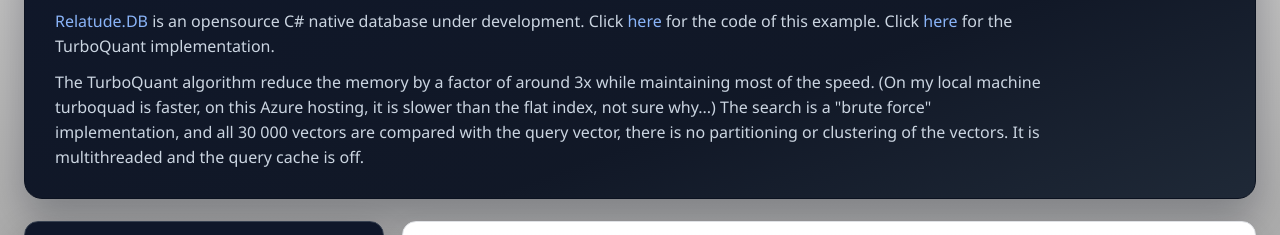
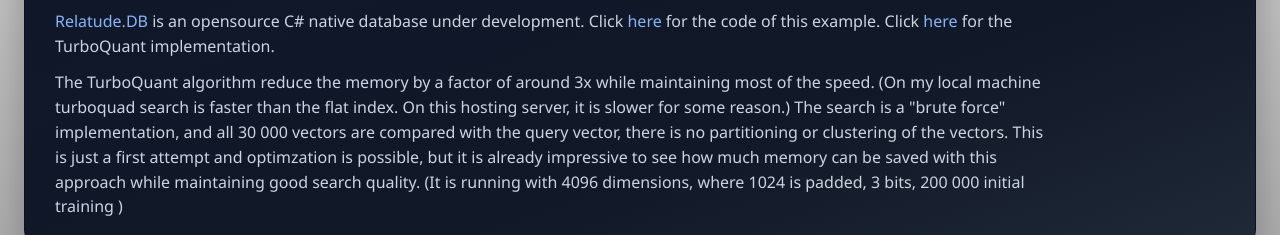
Before and after one commit to Relatude/Relatude.DB.TurboQuantDemo, a plain HTML site: page wwwroot/index.html in a window 1280 px wide. Shown: the part 181-416 px from the top of the page. Drawn offline with Linux system fonts and the light colour scheme.

Commit message:
Update index.html

```diff
--- a/wwwroot/index.html
+++ b/wwwroot/index.html
@@ -12,7 +12,7 @@
             <h1>Relatude.DB with TurboQuad from Google Research in C#</h1>
             <p>
                 This experiment contains 30 000 wikipedia articles indexed in a vector database with 3072 dimensions from OpenAI (text-embedding-3-large).
-                The sample contains two database instances, one using a basic flat vector index, the other the new <a target="_blank" href="https://research.google/blog/turboquant-redefining-ai-efficiency-with-extreme-compression/">TurboQuant</a> algorithm.
+                The example contains two database instances, to compare the difference using a basic flat vector index, and the new <a target="_blank" href="https://research.google/blog/turboquant-redefining-ai-efficiency-with-extreme-compression/">TurboQuant</a> algorithm from Google Research.
             </p>
             <p>
                 <a target="_blank" href="https://github.com/Relatude/Relatude.DB">Relatude.DB</a> is an opensource C# native database under development.
@@ -21,9 +21,10 @@
             </p>
             <p>
                 The TurboQuant algorithm reduce the memory by a factor of around 3x while maintaining most of the speed.
-                (On my local machine turboquad is faster, on this Azure hosting, it is slower than the flat index, not sure why...)
+                (On my local machine turboquad search is faster than the flat index. On this hosting server, it is slower for some reason.)
                 The search is a "brute force" implementation, and all 30 000 vectors are compared with the query vector,
-                there is no partitioning or clustering of the vectors. It is multithreaded and the query cache is off.
+                there is no partitioning or clustering of the vectors. This is just a first attempt and optimzation is possible, but it is already impressive to see how much memory can be saved with this approach while maintaining good search quality.
+                (It is running with 4096 dimensions, where 1024 is padded, 3 bits, 200 000 initial training )
             </p>
         </header>
 
```
